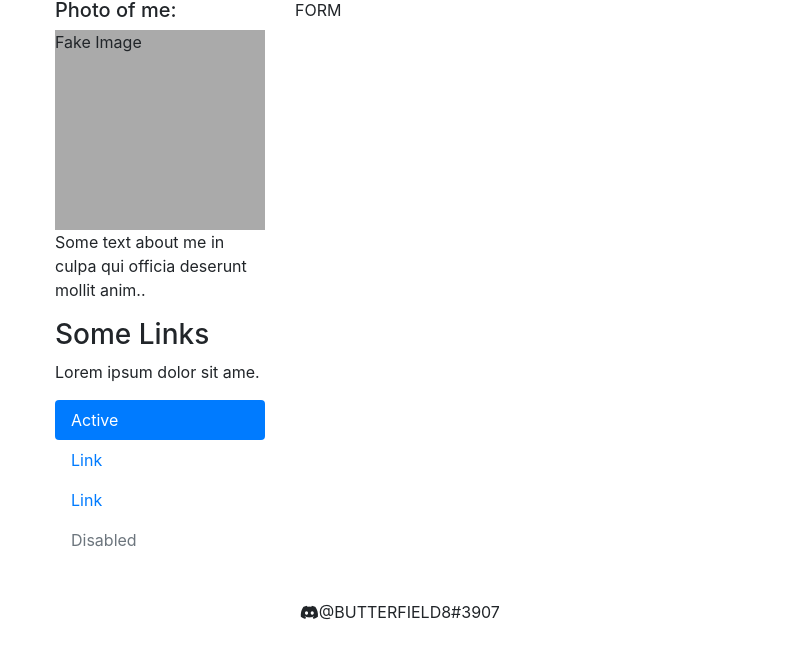
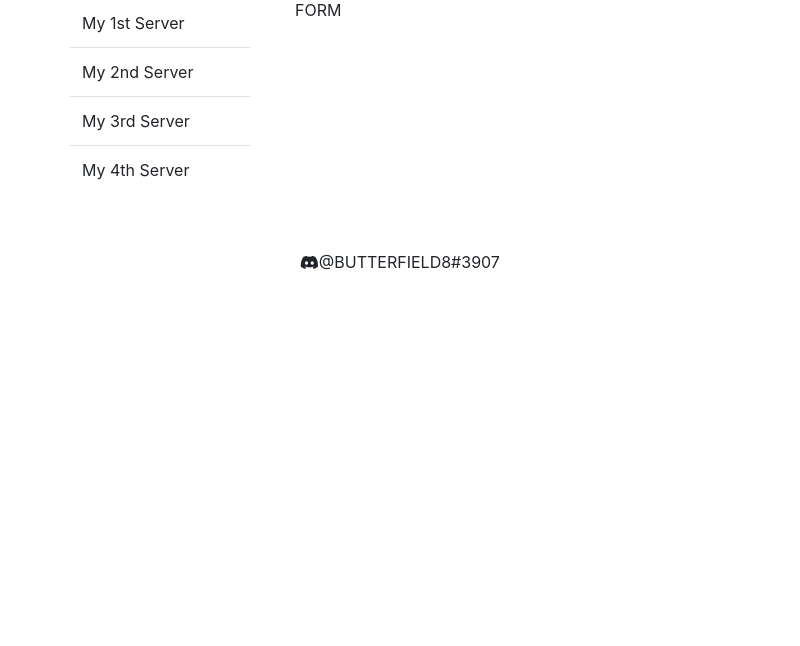
Before and after one commit to MrButtersDEV/MCServerCreator, an Electron app: page index.html in a window 800 px wide. Shown: the part 154-800 px from the top of the page. Drawn offline with nearby package versions, Linux system fonts and the light colour scheme.

Commit message:
Update index.html

```diff
--- a/index.html
+++ b/index.html
@@ -41,27 +41,30 @@
 <div class="container" style="margin-top:30px">
   <div class="row">
     <div class="col-sm-4">
-      <h2>About Me</h2>
-      <h5>Photo of me:</h5>
-      <div class="fakeimg">Fake Image</div>
-      <p>Some text about me in culpa qui officia deserunt mollit anim..</p>
-      <h3>Some Links</h3>
-      <p>Lorem ipsum dolor sit ame.</p>
-      <ul class="nav nav-pills flex-column">
-        <li class="nav-item">
-          <a class="nav-link active" href="#">Active</a>
-        </li>
-        <li class="nav-item">
-          <a class="nav-link" href="#">Link</a>
-        </li>
-        <li class="nav-item">
-          <a class="nav-link" href="#">Link</a>
-        </li>
-        <li class="nav-item">
-          <a class="nav-link disabled" href="#">Disabled</a>
-        </li>
-      </ul>
-      <hr class="d-sm-none">
+      <div class="container">
+        <h2>My Servers</h2>
+        <table class="table">
+          <thead>
+          <!--  <tr>
+              <th></th>
+            </tr>-->
+          </thead>
+          <tbody>
+            <tr class="success">
+              <td>My 1st Server</td>
+            </tr>
+            <tr class="success">
+              <td>My 2nd Server</td>
+            </tr>
+            <tr class="success">
+              <td>My 3rd Server</td>
+            </tr>
+            <tr class="success">
+              <td>My 4th Server</td>
+            </tr>
+          </tbody>
+        </table>
+      </div>
     </div>
 
     <div class="col-sm-8">
```
